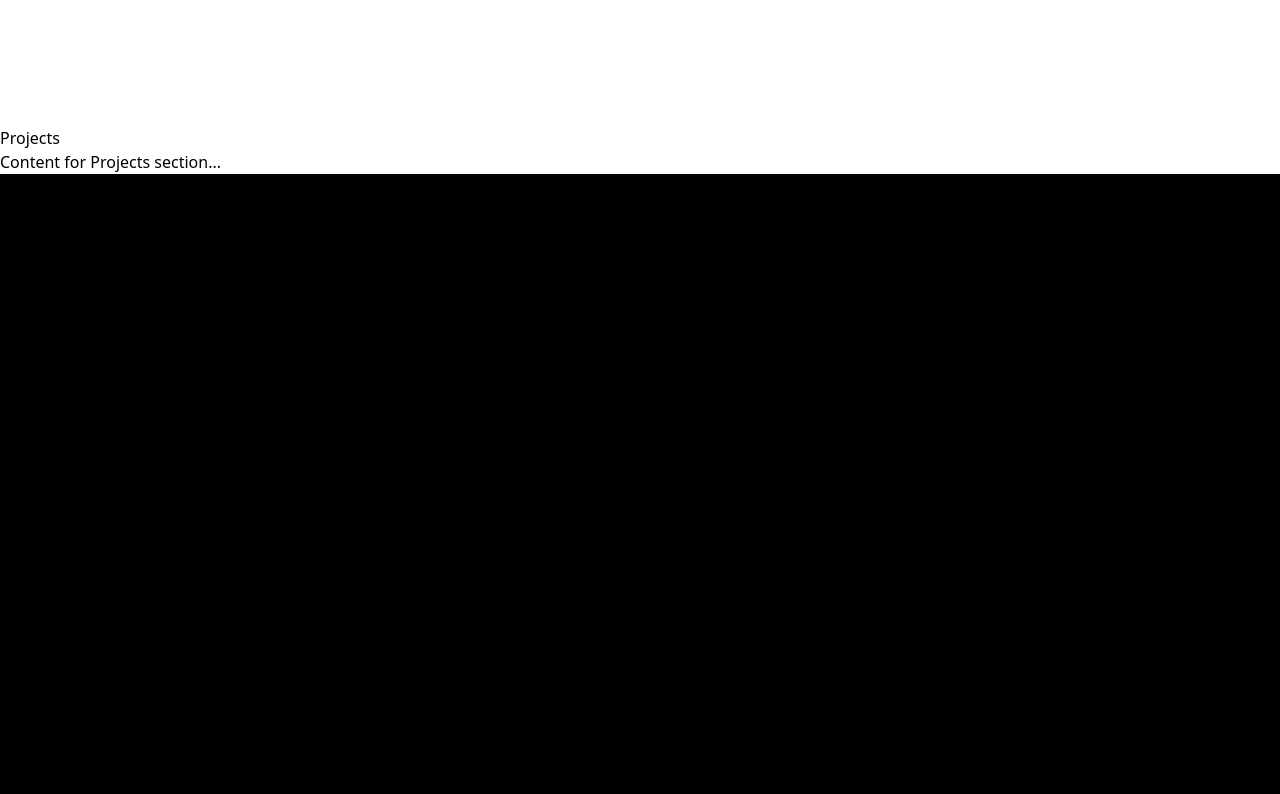
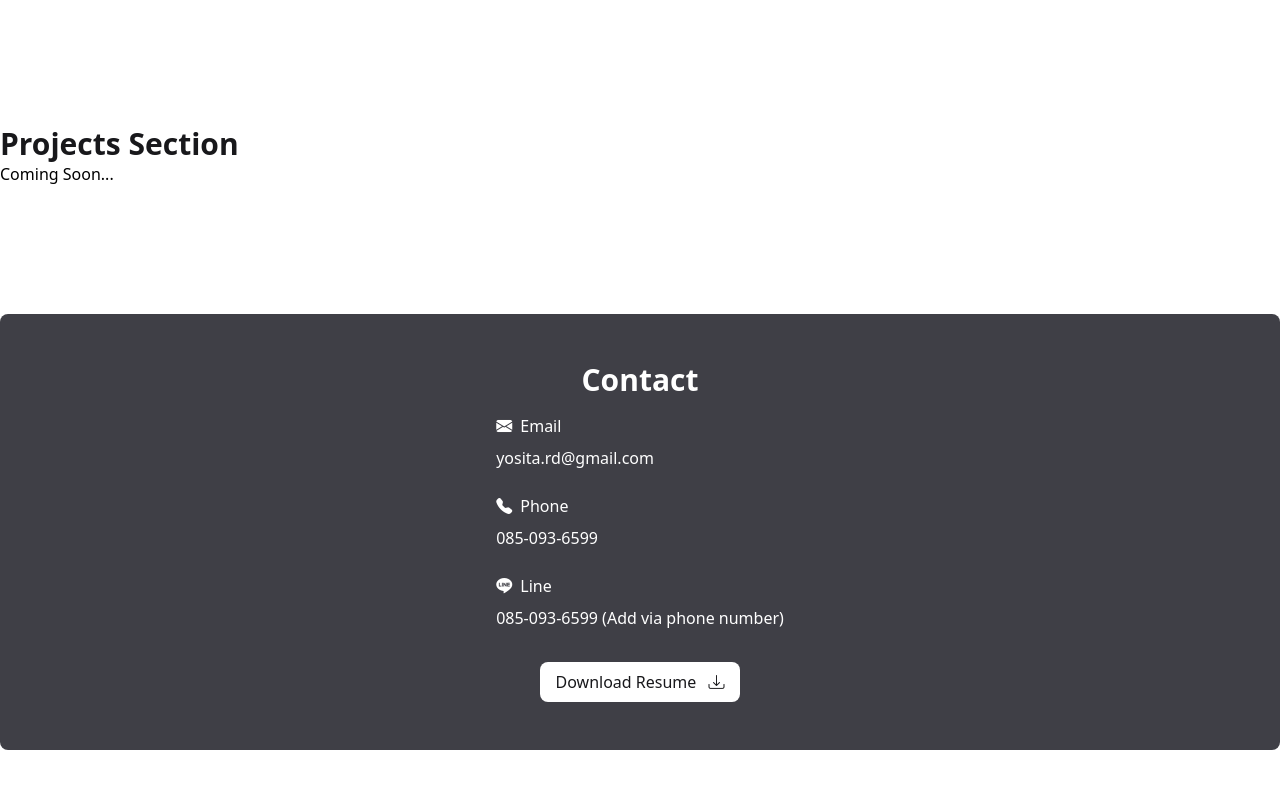
Before and after one commit to yosita-rd/yosita-portfolio, a Next.js app: page / in a window 1280 px wide. Shown: the part 386-1180 px from the top of the page. Built offline with nearby package versions, Linux system fonts and the light colour scheme.

Commit message:
Update Projects section header and content

```diff
--- a/src/app/page.tsx
+++ b/src/app/page.tsx
@@ -74,9 +74,10 @@ export default function Home() {
 
       {/* Projects */}
       <section ref={projectsRef} id='projects' className='py-16'>
-        <h2>Projects</h2>
-        <p>Content for Projects section...</p>
-        <div className='bg-black w-full h-screen'></div>
+        <h2 className='text-3xl font-semibold text-zinc-900'>
+          Projects Section
+        </h2>
+        <p>Coming Soon...</p>
       </section>
 
       {/* Contact */}
```
